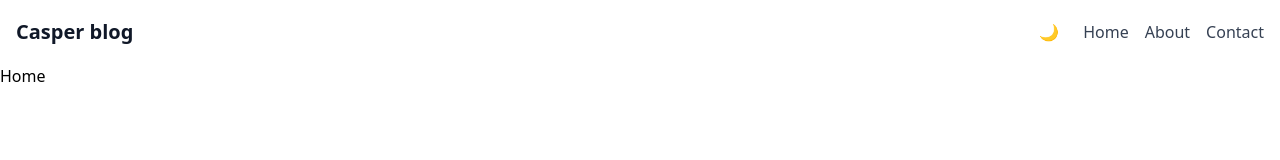
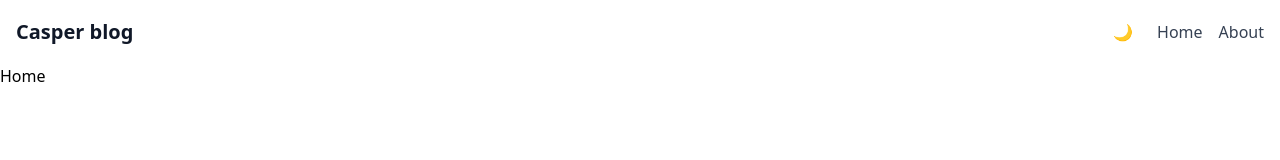
Before and after one commit to 7loro/7loro.github.io, a Next.js app: page / in a window 1280 px wide. Shown: the top 160 px of the page. Built offline with nearby package versions, Linux system fonts and the light colour scheme.

Commit message:
refactor: use Link instead of a

```diff
--- a/src/components/Header.tsx
+++ b/src/components/Header.tsx
@@ -1,6 +1,7 @@
 // useState와 useEffect는 필요 없어지지만, useTheme 훅 사용을 위해 React 임포트는 필요할 수 있습니다.
 import React from "react";
 import ThemeSwitch from "./ThemeSwitch";
+import Link from "next/link";
 
 export default function Header() {
   return (
@@ -16,15 +17,12 @@
       <nav className="flex items-center space-x-4">
         {/* Link 컴포넌트 사용을 권장합니다. */}
         <ThemeSwitch />
-        <a href="/" className="text-gray-700 hover:text-blue-500 dark:text-gray-200">
+        <Link href="/" className="text-gray-700 hover:text-blue-500 dark:text-gray-200">
           Home
-        </a>
-        <a href="/about" className="text-gray-700 hover:text-blue-500 dark:text-gray-200">
+        </Link>
+        <Link href="/about" className="text-gray-700 hover:text-blue-500 dark:text-gray-200">
           About
-        </a>
-        <a href="/contact" className="text-gray-700 hover:text-blue-500 dark:text-gray-200">
-          Contact
-        </a>
+        </Link>
       </nav>
     </header>
   );
```
